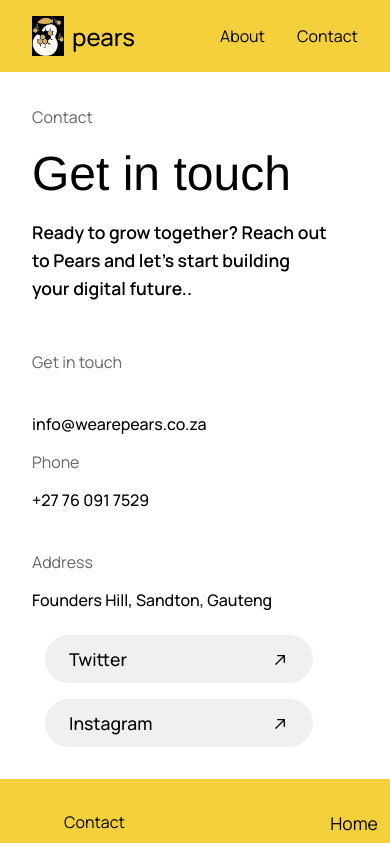
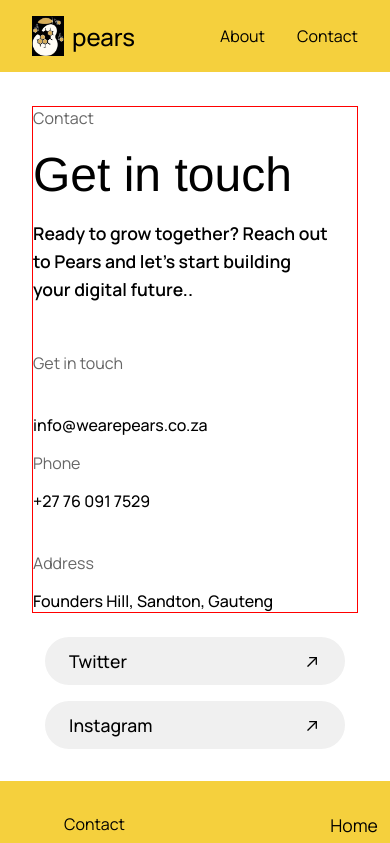
Before and after one commit to Pears-co-za/pears.co.za, a React (Create React App) app: page /contact in a window 390 px wide. Shown: the top 843 px of the page. Built offline with nearby package versions, Linux system fonts and the light colour scheme.

Commit message:
fix responsiveness update 2

```diff
--- a/src/styles/Contact.styles.js
+++ b/src/styles/Contact.styles.js
@@ -3,9 +3,6 @@ import styled from "styled-components";
 
 export const StyledContactContainer = styled.div`
     padding: 2rem 4rem;
-    // width: 100%;
-    // min-width:350px;
-    // margin: 6rem 0rem;
 
     @media only screen and (min-width: 1540px){
         padding: 2rem 14rem;
@@ -13,6 +10,8 @@ export const StyledContactContainer = styled.div`
 
     @media only screen and (max-width: 500px){
         padding: 2rem 1rem;
+        width: 100%;
+        min-width:350px;
     }
 `;
 
@@ -31,6 +30,7 @@ export const LeftPanel = styled.div`
     flex: 2;
     justify-content: space-between;
     word-break: normal;
+    border: 1px solid red;
 `;
 export const RightPanel = styled.div`
     display:flex;
@@ -38,7 +38,6 @@ export const RightPanel = styled.div`
     justify-content: flex-end;
     flex: 0 0 300px;
     margin-top: 1.5rem;
-    // border: 1px solid red;
 
 
     @media only screen and (max-width: 800px){
@@ -49,7 +48,7 @@ export const RightPanel = styled.div`
     }
 
     @media only screen and (max-width: 500px){
-        padding-right: 2rem;
+        // padding-right: 2rem;
     }
 `;
 
```
